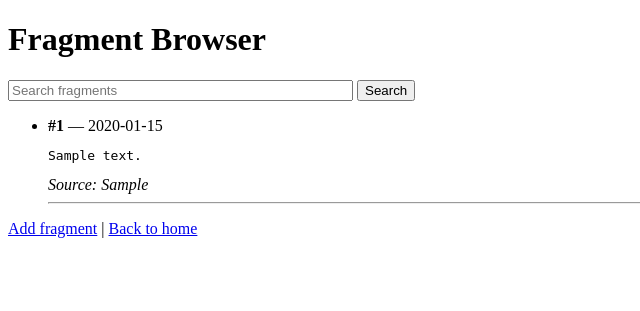
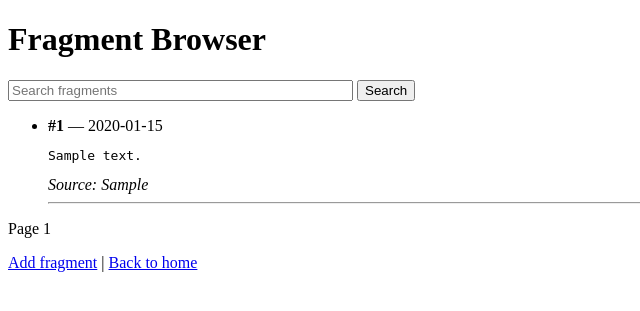
Before and after one commit to l-87hjl/alexandria-scribe, a Flask app: page /fragments in a window 1280 px wide. Shown: the top 311 px of the page, without its empty margins (0-640 px from the left). Run offline with Flask 3, Linux system fonts and the light colour scheme; tables that the repository leaves empty hold one stand-in row (values such as "Sample post").

Commit message:
Add pagination controls to fragment browser UI

```diff
--- a/templates/fragments.html
+++ b/templates/fragments.html
@@ -36,6 +36,16 @@
   <p>No fragments found.</p>
 {% endif %}
 
+<div>
+  {% if page > 1 %}
+    <a href="/fragments?page={{ page - 1 }}{% if query %}&q={{ query }}{% endif %}">Previous</a>
+  {% endif %}
+  <span>Page {{ page }}</span>
+  {% if fragments|length == 25 %}
+    <a href="/fragments?page={{ page + 1 }}{% if query %}&q={{ query }}{% endif %}">Next</a>
+  {% endif %}
+</div>
+
 <p><a href="/disassembler">Add fragment</a> | <a href="/">Back to home</a></p>
 </body>
 </html>
```
